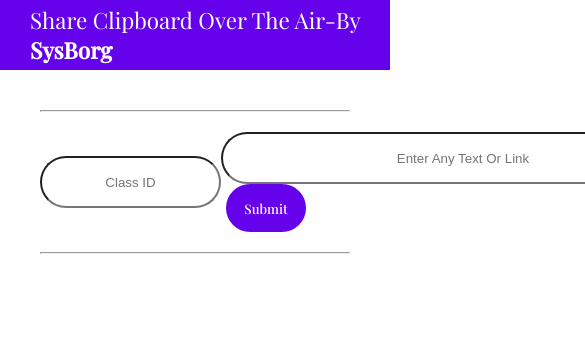
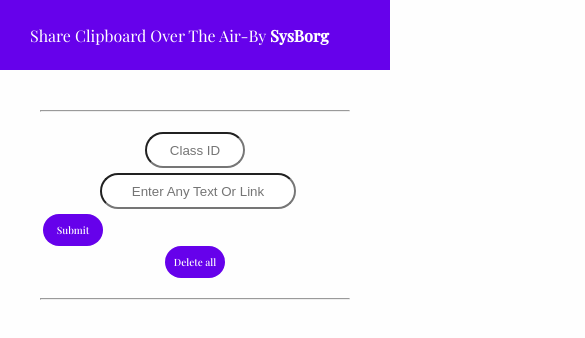
Before and after one commit to zaid617/air.sysBorg-react-app-on-local-storage, a React (Create React App) app: page / in a window 390 px wide. Shown: the top 338 px of the page, 585 px wide, since content can reach past the window. Built offline with nearby package versions, Linux system fonts and the light colour scheme; a web font is replaced by a local one.

Commit message:
changes in input component

```diff
--- a/src/components/inputSection/Input.css
+++ b/src/components/inputSection/Input.css
@@ -42,3 +42,55 @@
 .btn-sec{
     width: 50px;
 }
+
+@media screen and (max-width: 930px) {
+    .Assignment{
+        width: 20rem;
+    }
+
+    .first-input{
+        width: 7rem;
+    }
+    .height{
+        height: 2.3rem;
+    }
+
+}
+@media screen and (max-width: 700px) {
+    .input{
+        flex-direction: column;
+        align-items: center;
+        justify-content: space-between ;
+    }
+
+    .btn{
+        margin-left: 0px;
+    }
+    .Assignment{
+        margin-top: 5px;
+        margin-bottom: 5px;
+        margin-left: 60px;
+    }
+
+    .m-l3{
+        margin-left: 3px;
+    }
+}
+
+@media screen and (max-width: 550px){
+    .Assignment{
+        width: 12rem;
+
+    }
+    .height{
+        height: 2rem;
+    }
+    .first-input{
+        width: 6rem;
+    }
+
+    .btn{
+        width: 60px;
+        font-size: 10px;
+    }
+}
--- a/src/components/inputSection/Input.jsx
+++ b/src/components/inputSection/Input.jsx
@@ -5,7 +5,7 @@
 
 export default function Input() {
 
-    let [date, setDate] = useState({})
+    let [date, setDate] = useState("")
     let [text , setText] = useState("");
     let [textArr , setTextArr] = useState([]);
 
@@ -15,15 +15,18 @@
         console.log("submit");
         setDate(new Date());
 
-        if (!text) {
+        if (!text === "") {
             return
         }
+
         else{
 
-            setTextArr([...textArr, {text , date}]);
-            setText("");
-            setDate({});
+            setTextArr([...textArr, {"text": text , "date" : date}]);
+            localStorage.setItem(JSON.stringify("newItem", textArr))
         }
+
+        setText("");
+        setDate("");
     }
 
     const deleteHandler = (e)=>{
@@ -65,13 +68,13 @@
       <hr/>
 
         <form className='input' >
-            <div className="inputs"><input type="text" placeholder='Class ID' className='height' /></div>
+            <div className="inputs"><input type="text" placeholder='Class ID' className='height first-input' /></div>
 
             <div className="inputs">
 
                 <input type="text"  placeholder='Enter Any Text Or Link' onChange={(e)=>{setText(e.target.value)}} value={text} className='height Assignment' />
 
-            <button className='height btn btn-primary' onClick={submitHandler}>Submit</button>
+            <button className='height btn btn-primary m-l3' onClick={submitHandler}>Submit</button>
             </div>
 
             <div className="inputs">
--- a/src/components/mainSection/MainSection.jsx
+++ b/src/components/mainSection/MainSection.jsx
@@ -10,7 +10,7 @@
     <div className='mainSection'>
       <div className="box1">
         <div><strong >192.168.100</strong></div>
-        <div>{moment(props.date).fromNow()}</div>
+        <div className='date'>{moment(props.date).fromNow()}</div>
         <div ><input className='red' readOnly type="text" onClick={() => props.delete(props.id)} value={"Delete"} /></div>
       </div>
 
--- a/src/components/mainSection/mainSection.css
+++ b/src/components/mainSection/mainSection.css
@@ -14,14 +14,14 @@
     display: flex;
     flex-direction: column;
     justify-content: space-evenly;
-    font-size: 18px;
+    font-size: 16px;
 }
 
 .box2{
     flex: 10;
     display: flex;
-    align-items: center;
     padding: 20px;
+    width: 100%;
 
 }
 
@@ -35,3 +35,9 @@
 .red:hover{
     font-weight: 600;
 }
+
+@media screen and (max-width: 900px){
+    .box1{
+        font-size: 13px;
+    }
+}
--- a/src/components/navbar/Navbar.css
+++ b/src/components/navbar/Navbar.css
@@ -11,3 +11,9 @@
 .header > p{
     margin-left: 10px;
 }
+
+@media screen and (max-width: 550px){
+    .header{
+        font-size: 1rem;
+    }
+}
```
